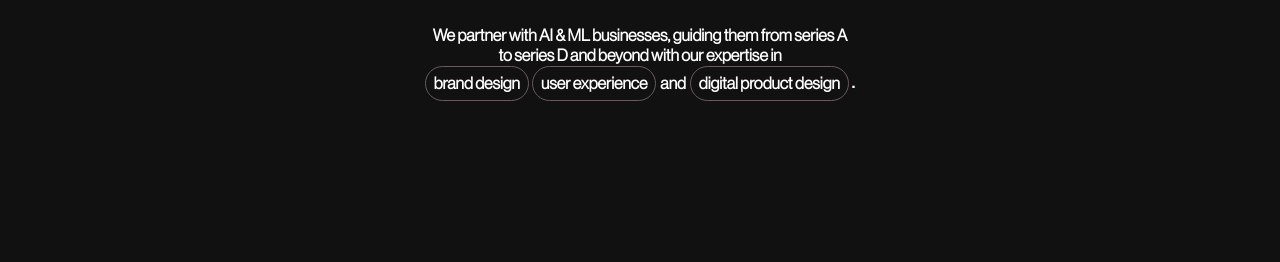
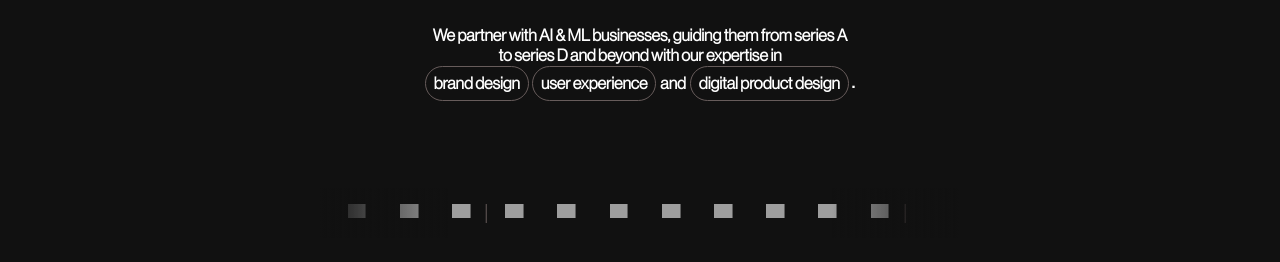
Before and after one commit to Aroult-Govinda/Lazarev-clone, a plain HTML site: page index.html in a window 1280 px wide. Shown: the part 538-800 px from the top of the page. Drawn offline with nearby package versions, Linux system fonts and the light colour scheme; grey boxes are pictures that could not be loaded.

Commit message:
Moving-animation

```diff
--- a/index.html
+++ b/index.html
@@ -89,6 +89,32 @@
                 <h4>and</h4>
                 <h4>Digital product design</h4>.
             </div>
+
+            <div id="moving-div">
+                <div id="blur-left"></div>
+                <div class="move">
+                    <img src="https://lazarev.kiev.ua/la24/forbes.svg" alt="">
+                    <img src="https://lazarev.kiev.ua/la24/adweek.svg" alt="">
+                    <img src="https://lazarev.kiev.ua/la24/pmi.svg" alt="">
+                    <img src="https://lazarev.kiev.ua/la24/wf.svg" alt="">
+                    <img src="https://lazarev.kiev.ua/la24/adweek.svg" alt="">
+                    <img src="https://lazarev.kiev.ua/la24/rd.svg" alt="">
+                    <img src="https://lazarev.kiev.ua/la24/pmi.svg" alt="">
+                    <img src="https://lazarev.kiev.ua/la24/webby.svg" alt="">
+                </div>
+                <div class="move">
+                    <img src="https://lazarev.kiev.ua/la24/forbes.svg" alt="">
+                    <img src="https://lazarev.kiev.ua/la24/adweek.svg" alt="">
+                    <img src="https://lazarev.kiev.ua/la24/pmi.svg" alt="">
+                    <img src="https://lazarev.kiev.ua/la24/wf.svg" alt="">
+                    <img src="https://lazarev.kiev.ua/la24/adweek.svg" alt="">
+                    <img src="https://lazarev.kiev.ua/la24/rd.svg" alt="">
+                    <img src="https://lazarev.kiev.ua/la24/pmi.svg" alt="">
+                    <img src="https://lazarev.kiev.ua/la24/webby.svg" alt="">
+                </div>
+                <div id="blur-right"></div>
+
+            </div>
         </div>
         <div class="page2"></div>
     </div>
--- a/style.css
+++ b/style.css
@@ -77,8 +77,8 @@ nav span svg {
   transition: all ease-in-out 0.2s;
 }
 
-.nav-middle h4:hover{
-    opacity: 0.4;
+.nav-middle h4:hover {
+  opacity: 0.4;
 }
 
 .nav-middle h5 {
@@ -221,6 +221,61 @@ nav .btn span:hover {
   padding: 1px;
 }
 
+#moving-div {
+  margin-top: 10vh;
+  position: absolute;
+  bottom: 3%;
+  white-space: nowrap;
+  padding: 1.2vw;
+  overflow: hidden;
+  width: 50%;
+}
+
+#moving-div .move {
+  display: inline-block;
+  animation-name: inf-move;
+  animation-duration: 9s;
+  animation-timing-function: linear;
+  animation-iteration-count: infinite;
+  border-right: 1px solid#675c5b;
+}
+
+#moving-div .move img {
+  height: 1.1vw;
+  margin: 0 1.2vw;
+}
+
+@keyframes inf-move {
+  0% {
+    transform: translateX(0);
+  }
+
+  100% {
+    transform: translateX(-100%);
+  }
+}
+
+#blur-left {
+  height: 100%;
+  width: 20%;
+  background: linear-gradient(to right, #111, transparent);
+
+  position: absolute;
+  top: 0;
+  left: 0;
+  z-index: 2;
+}
+
+#blur-right {
+  height: 100%;
+  width: 20%;
+  background: linear-gradient(to right, transparent, #111);
+  position: absolute;
+  top: 0;
+  right: 0;
+  z-index: 2;
+}
+
 .page2 {
   height: 100vh;
   width: 100%;
```
Also changed, not shown: script.js (line endings or trailing spaces).
